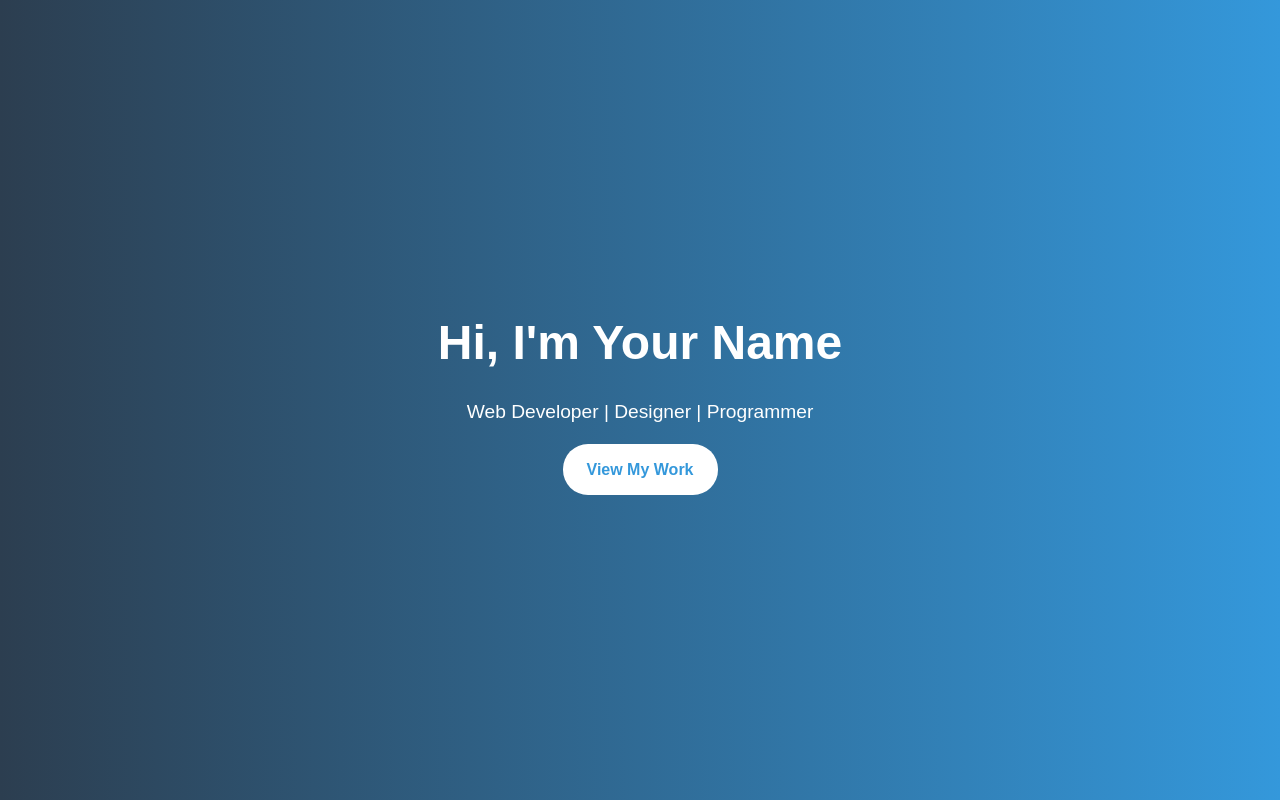
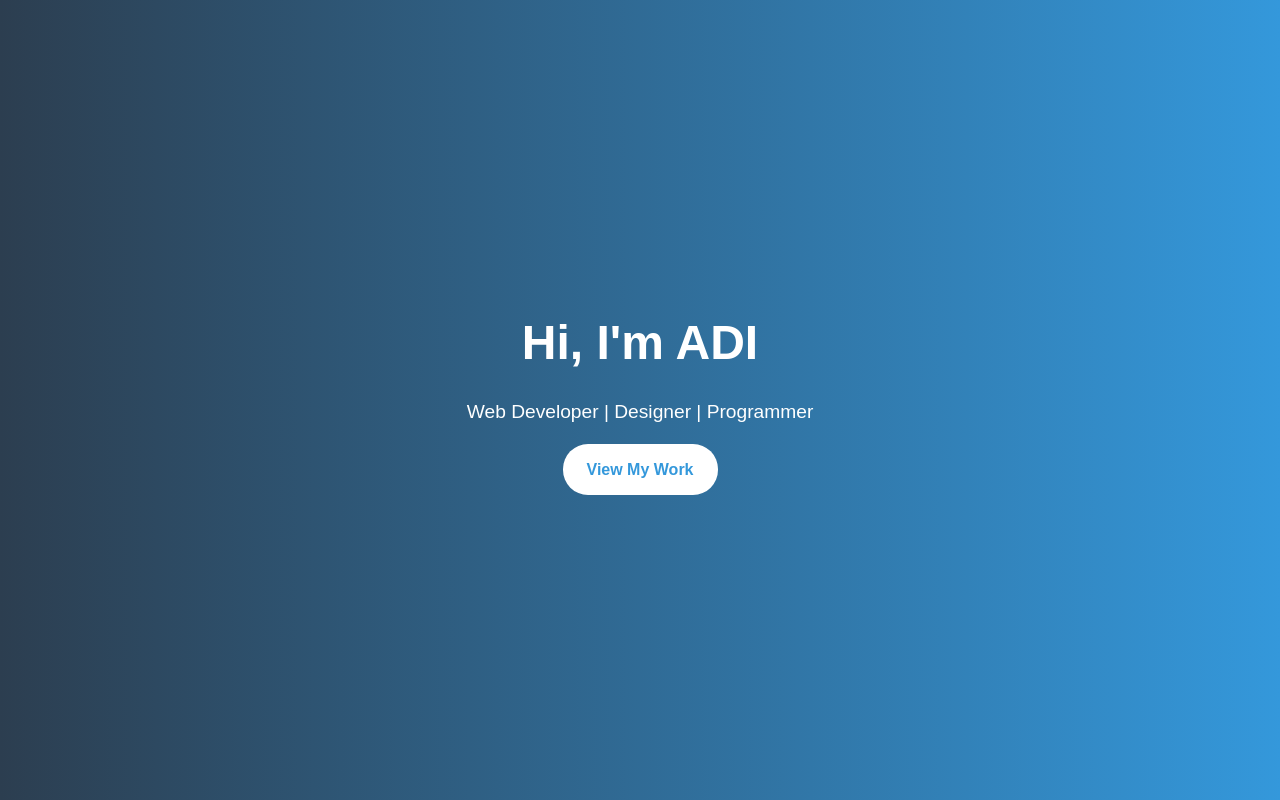
Before and after one commit to Adi-100/DCL, a plain HTML site: page index.html in a window 1280 px wide. Shown: the top 800 px of the page. Drawn offline with Linux system fonts and the light colour scheme.

Commit message:
Update index.html

```diff
--- a/index.html
+++ b/index.html
@@ -73,7 +73,7 @@
 
   <!-- Hero Section -->
   <header>
-    <h1>Hi, I'm Your Name</h1>
+    <h1>Hi, I'm ADI</h1>
     <p>Web Developer | Designer | Programmer</p>
     <a href="#projects">View My Work</a>
   </header>
```
